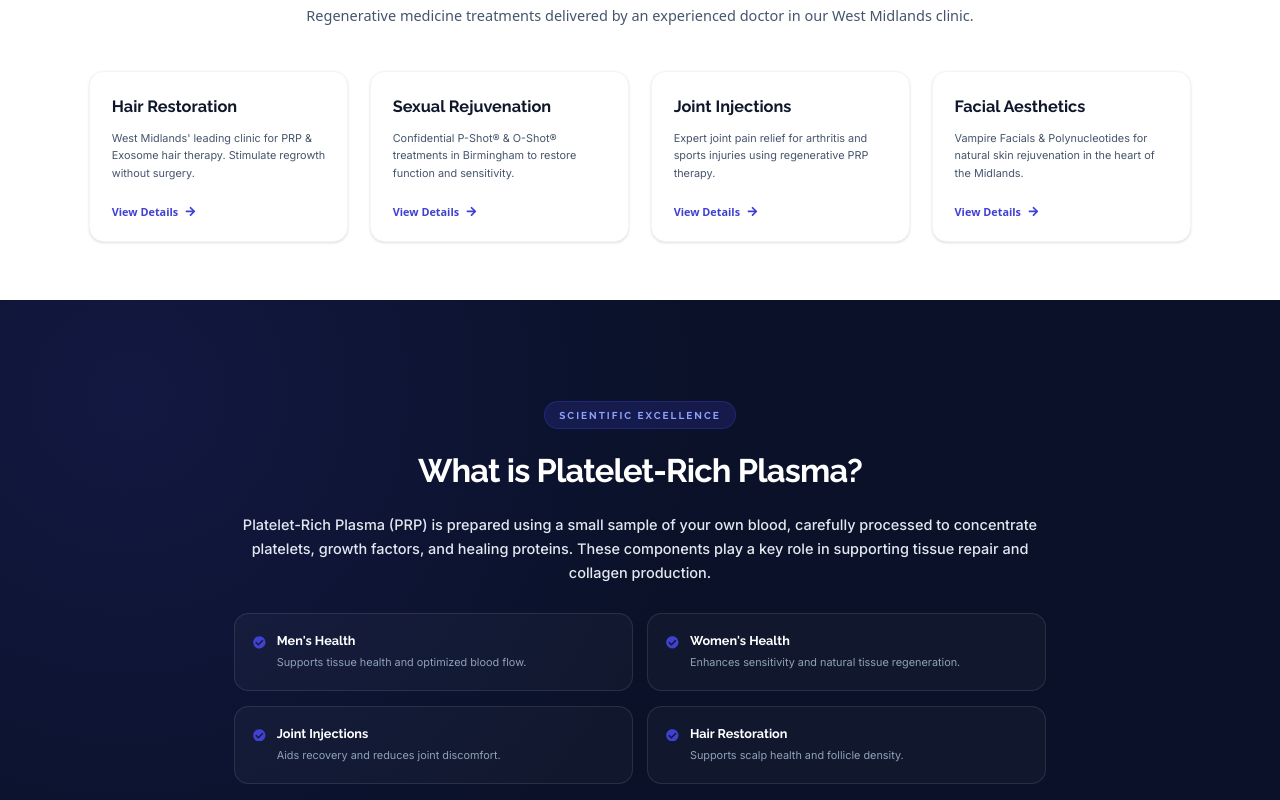
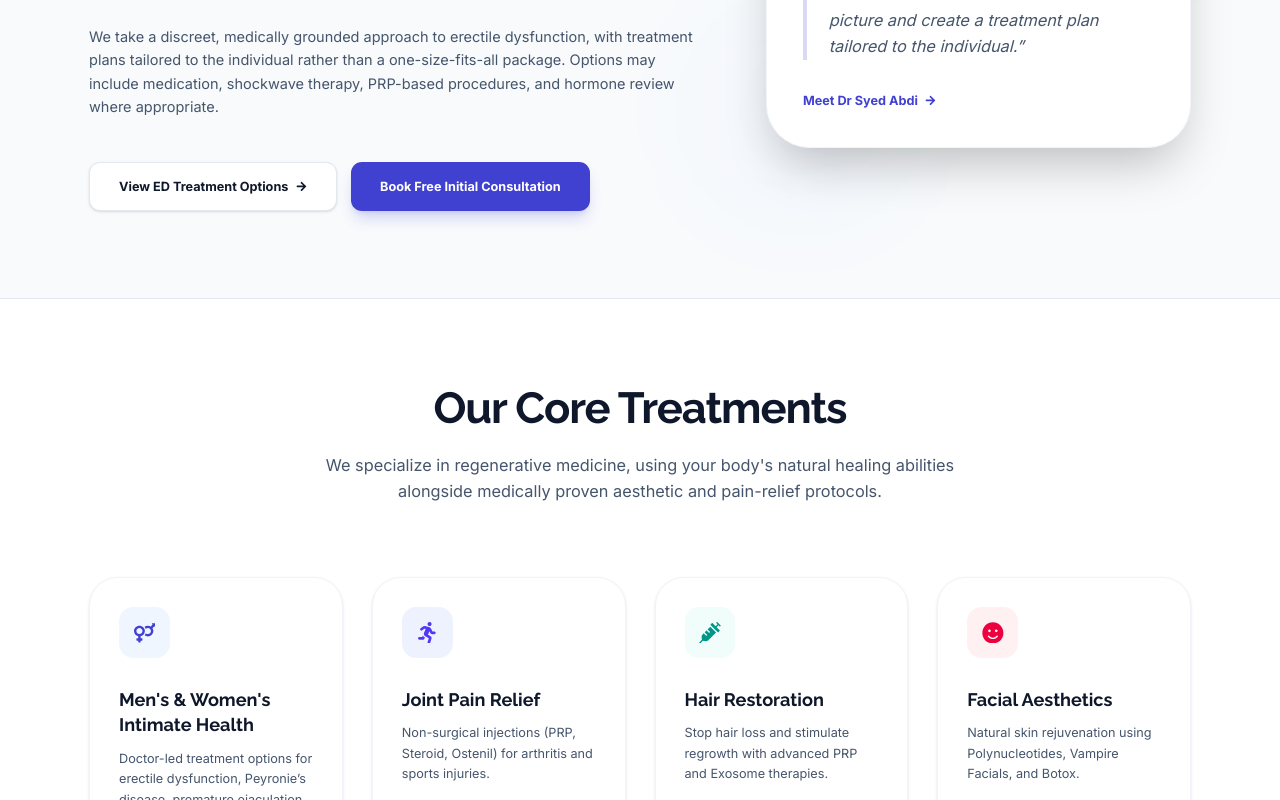
Before and after one commit to binithekid/Healing-PRP-Clinics-Preview, a Next.js app: page /birmingham in a window 1280 px wide. Shown: the part 906-1706 px from the top of the page. Built offline with nearby package versions, Linux system fonts and the light colour scheme.

Commit message:
Update BirminghamHomeClient.tsx

```diff
--- a/src/components/pages/BirminghamHomeClient.tsx
+++ b/src/components/pages/BirminghamHomeClient.tsx
@@ -1,22 +1,15 @@
 "use client";
 
-import { useState, useEffect } from "react";
-import { motion } from "framer-motion";
-import {
-  FaMapMarkerAlt,
-  FaArrowRight,
-  FaEnvelope,
-  FaGoogle,
-  FaStar,
-  FaLock
-} from "react-icons/fa";
 import Link from "next/link";
+import Hero from "@/components/Hero";
+import EDFeatureBlock from "@/components/EDFeatureBlock";
+import ServiceOverview from "@/components/ServiceOverview";
+import PRPExplanationSection from "@/components/PRPExplanationSection";
+import DynamicFAQ from "@/components/DynamicFAQ";
 import ContactCTASection from "@/components/ContactCTASection";
+import LocationSection from "@/components/LocationSection";
 import Footer from "@/components/Footer";
-import PRPExplanationSection from "@/components/PRPExplanationSection";
-import LocationSection from "@/components/LocationSection";
 import TrustReviews from "@/components/TrustReviews";
-import DynamicFAQ from "@/components/DynamicFAQ";
 
 // Ensure the type exactly matches what is passed from page.tsx
 export interface FaqType {
@@ -29,214 +22,33 @@ export interface BirminghamClientProps {
 }
 
 export default function BirminghamHomeClient({ faqs }: BirminghamClientProps) {
-  const [isLoaded, setIsLoaded] = useState(false);
+  return (
+    <main className="flex flex-col w-full selection:bg-blue-100 transform-gpu">
 
-  useEffect(() => {
-    setIsLoaded(true);
-  }, []);
+      {/* 1. Smart Hero (Automatically detects /birmingham URL) */}
+      <Hero />
 
-  const handleConsultationClick = (e: React.MouseEvent) => {
-    e.preventDefault();
-    window.dispatchEvent(new CustomEvent("open-contact-drawer"));
-    const section = document.getElementById("contact-form-section");
-    if (section) {
-      section.scrollIntoView({ behavior: "smooth" });
-    }
-  };
+      {/* 2. Doctor Authority Block */}
+      <EDFeatureBlock />
 
-  const services = [
-    {
-      title: "Hair Restoration",
-      desc: "West Midlands' leading clinic for PRP & Exosome hair therapy. Stimulate regrowth without surgery.",
-      link: "/birmingham/hair-restoration",
-    },
-    {
-      title: "Sexual Rejuvenation",
-      desc: "Confidential P-Shot® & O-Shot® treatments in Birmingham to restore function and sensitivity.",
-      link: "/birmingham/sexual-rejuvenation",
-    },
-    {
-      title: "Joint Injections",
-      desc: "Expert joint pain relief for arthritis and sports injuries using regenerative PRP therapy.",
-      link: "/birmingham/joint-injections",
-    },
-    {
-      title: "Facial Aesthetics",
-      desc: "Vampire Facials & Polynucleotides for natural skin rejuvenation in the heart of the Midlands.",
-      link: "/birmingham/facial-aesthetics",
-    },
-  ];
-
-  return (
-    <main className="transform-gpu selection:bg-blue-100">
-      {/* --- HERO SECTION --- */}
-      <div className="relative md:h-[calc(100vh-4rem)] pb-5 md:pb-0 lg:h-[calc(100vh-5rem)] overflow-hidden flex items-center justify-center bg-[#0a1128]">
-        <div className="absolute inset-0 z-0">
-          <img
-            src="/mobilehero.webp"
-            alt="Birmingham Clinic Hero"
-            className="absolute inset-0 w-full h-full object-cover sm:hidden opacity-60"
-            // @ts-expect-error - fetchpriority supported by browsers
-            fetchpriority="high"
-          />
-          <img
-            src="/herobg.webp"
-            alt="Birmingham Clinic Hero"
-            className="absolute inset-0 w-full h-full object-cover hidden sm:block opacity-60"
-            // @ts-expect-error - fetchpriority supported by browsers
-            fetchpriority="high"
-          />
-          <div className="absolute inset-0 bg-gradient-to-b from-black/40 via-black/20 to-black/60"></div>
-        </div>
-
-        <div className="relative z-20 w-full max-w-5xl mx-auto px-4 sm:px-6 lg:px-8 text-center mt-[-4vh]">
-          <div className={`inline-block px-4 py-1.5 bg-blue-600 text-white rounded-full text-[10px] mb-6 font-bold uppercase tracking-[0.2em] transition-all duration-700 ${isLoaded ? "opacity-100 translate-y-0" : "opacity-0 translate-y-4"}`}>
-            <FaMapMarkerAlt className="inline-block mr-2 mb-0.5" /> Birmingham Clinic
-          </div>
-
-          <h1 className={`md:text-5xl text-3xl font-bold font-raleway text-white leading-tight mb-3 tracking-tight transition-all duration-700 delay-100 ${isLoaded ? "opacity-100 translate-y-0" : "opacity-0 translate-y-4"}`}>
-            Natural Regeneration Treatments <br /> in Birmingham
-          </h1>
-
-          <h2 className={`mt-1 md:text-lg text-base text-blue-100 font-medium leading-relaxed transition-all duration-700 delay-200 ${isLoaded ? "opacity-100 translate-y-0" : "opacity-0 translate-y-4"}`}>
-            Confidential Care by a GMC Registered Experienced Doctor
-          </h2>
-
-          <p className={`mt-3 text-sm md:text-base text-white/90 leading-relaxed max-w-2xl mx-auto mb-8 transition-all duration-700 delay-300 ${isLoaded ? "opacity-100 translate-y-0" : "opacity-0 translate-y-4"}`}>
-            Specialist regenerative treatments for Hair Loss, Sexual Wellness, and Joint Pain.
-            Serving Edgbaston, Solihull, and the West Midlands.
-          </p>
-
-          <div className={`flex flex-col sm:flex-row gap-4 justify-center transition-all duration-700 delay-400 ${isLoaded ? "opacity-100 translate-y-0" : "opacity-0 translate-y-4"}`}>
-            <button
-              onClick={handleConsultationClick}
-              className="px-10 py-3.5 flex items-center justify-center text-sm bg-[#4041d1] hover:bg-[#2a2bb8] text-white rounded-xl font-bold transition-all shadow-xl active:scale-95 gap-2 group font-inter"
-            >
-              <FaEnvelope className="w-4 h-4 group-hover:rotate-12 transition-transform" />
-              Book Consultation
-            </button>
-          </div>
-        </div>
-
-        {/* --- HERO TRUST BADGES --- */}
-        <div className={`md:block absolute hidden bottom-0 left-0 right-0 bg-slate-900/90 backdrop-blur-md border-t border-white/10 transition-all duration-1000 ${isLoaded ? "opacity-100 translate-y-0" : "opacity-0 translate-y-8"}`}>
-          <div className="px-2 py-4 max-w-7xl mx-auto">
-            <div className="grid grid-cols-4 gap-2 divide-x divide-white/10">
-              {/* Google 5-Star Link */}
-              <a href="#reviews-section" onClick={(e) => {
-                e.preventDefault();
-                document.getElementById('reviews-section')?.scrollIntoView({ behavior: 'smooth' });
-              }} className="flex justify-center items-center group cursor-pointer px-2">
-                <div className="flex items-center gap-3">
-                  <div className="w-9 h-9 bg-white rounded-full flex items-center justify-center text-[#4285F4] group-hover:scale-110 transition-transform shadow-md">
-                    <FaGoogle className="w-4 h-4" />
-                  </div>
-                  <div className="flex flex-col items-start">
-                    <div className="flex text-amber-400 text-[10px] mb-0.5">
-                      <FaStar /><FaStar /><FaStar /><FaStar /><FaStar />
-                    </div>
-                    <span className="text-white text-[9px] font-bold tracking-widest uppercase opacity-90 group-hover:opacity-100 font-inter">
-                      5.0 Patient Rating
-                    </span>
-                  </div>
-                </div>
-              </a>
-
-              {/* Experience Badge */}
-              <div className="flex justify-center items-center px-2 opacity-90 hover:opacity-100 transition-opacity">
-                <div className="flex items-center gap-3">
-                  <div className="w-9 h-9 bg-[#4041d1] rounded-full flex items-center justify-center text-white font-bold text-[12px] shadow-md border border-white/10">
-                    10+
-                  </div>
-                  <div className="flex flex-col items-start">
-                    <span className="text-white text-[9px] font-bold uppercase tracking-widest leading-tight font-inter">Years</span>
-                    <span className="text-blue-400 text-[9px] font-semibold tracking-wider uppercase leading-tight mt-0.5 font-inter">Experience</span>
-                  </div>
-                </div>
-              </div>
-
-              {/* GMC Badge */}
-              <div className="flex justify-center items-center px-2 opacity-90 hover:opacity-100 transition-opacity">
-                <div className="flex items-center gap-3">
-                  <div className="w-9 h-9 bg-[#1f3a68] rounded-full flex items-center justify-center text-white font-bold text-[11px] shadow-md border border-white/10">
-                    GMC
-                  </div>
-                  <div className="flex flex-col items-start">
-                    <span className="text-white text-[9px] font-bold uppercase tracking-widest leading-tight font-inter">Registered</span>
-                    <span className="text-blue-400 text-[9px] font-semibold tracking-wider uppercase leading-tight mt-0.5 font-inter">Doctor</span>
-                  </div>
-                </div>
-              </div>
-
-              {/* Privacy Badge */}
-              <div className="flex justify-center items-center px-2 opacity-90 hover:opacity-100 transition-opacity">
-                <div className="flex items-center gap-3">
-                  <div className="w-9 h-9 bg-slate-800 rounded-full flex items-center justify-center text-slate-300 shadow-md border border-white/10">
-                    <FaLock className="w-3.5 h-3.5" />
-                  </div>
-                  <div className="flex flex-col items-start">
-                    <span className="text-white text-[9px] font-bold uppercase tracking-widest leading-tight font-inter">Strictly 1:1</span>
-                    <span className="text-blue-400 text-[9px] font-semibold tracking-wider uppercase leading-tight mt-0.5 font-inter">Discreet Care</span>
-                  </div>
-                </div>
-              </div>
-
-            </div>
-          </div>
-        </div>
+      {/* 3. Smart Services Grid (Automatically routes to /birmingham links) */}
+      <div id="treatments">
+        <ServiceOverview />
       </div>
 
-      {/* --- SERVICES SECTION --- */}
-      <section id="services" className="py-16 bg-white contain-paint">
-        <div className="max-w-7xl mx-auto px-4 sm:px-6 lg:px-8">
-          <div className="text-center mb-12">
-            <h2 className="text-3xl md:text-4xl font-raleway font-bold text-slate-900 tracking-tight">
-              Our Birmingham Treatments
-            </h2>
-            <p className="text-slate-600 text-base mt-4 max-w-3xl mx-auto leading-relaxed">
-              Regenerative medicine treatments delivered by an experienced doctor in our West Midlands clinic.
-            </p>
-          </div>
-
-          <div className="grid grid-cols-1 md:grid-cols-2 lg:grid-cols-4 gap-6">
-            {services.map((service, index) => (
-              <motion.div
-                key={index}
-                className="bg-white p-6 rounded-2xl border border-slate-100 shadow-sm hover:shadow-xl transition-all group flex flex-col transform-gpu"
-                initial={{ opacity: 0, y: 15 }}
-                whileInView={{ opacity: 1, y: 0 }}
-                viewport={{ once: true, amount: 0.1 }}
-                transition={{ duration: 0.4 }}
-              >
-                <h3 className="text-lg font-raleway font-bold text-slate-900 mb-3 group-hover:text-[#4041d1] transition-colors">
-                  {service.title}
-                </h3>
-                <p className="text-slate-600 mb-6 font-inter text-xs leading-relaxed flex-grow">
-                  {service.desc}
-                </p>
-                <Link
-                  href={service.link}
-                  className="inline-flex items-center text-[#4041d1] text-xs font-bold group-hover:gap-2 transition-all"
-                >
-                  View Details <FaArrowRight className="ml-2 w-3 h-3" />
-                </Link>
-              </motion.div>
-            ))}
-          </div>
-        </div>
-      </section>
-
+      {/* 4. PRP Explanation Section */}
       <PRPExplanationSection />
 
       {/* --- CTA BAR --- */}
       <section className="py-12 bg-white border-t border-slate-50">
         <div className="max-w-7xl mx-auto px-4 sm:px-6 lg:px-8 flex flex-col md:flex-row justify-center items-center gap-4">
 
+          {/* Swapped to a high-converting Booking CTA */}
           <Link
-            href="/our-doctor"
+            href="#contact-form-section"
             className="px-8 py-3.5 w-full md:w-max flex items-center justify-center text-sm bg-[#0A1128] hover:bg-slate-800 text-white rounded-xl font-bold transition-all shadow-lg active:scale-95 gap-2 font-inter"
           >
-            Meet Your Doctor
+            Book Free Initial Consultation
           </Link>
 
           <Link
@@ -255,13 +67,15 @@ export default function BirminghamHomeClient({ faqs }: BirminghamClientProps) {
         </div>
       </section>
 
+      {/* 5. Dynamic FAQs (Fed from birmingham/page.tsx) */}
       <DynamicFAQ faqs={faqs} locationName="Birmingham" />
 
-      {/* Google Reviews */}
+      {/* 6. Google Reviews - Birmingham Specific Widget ID Kept Intact */}
       <div id="reviews-section">
         <TrustReviews widgetUrl="https://cdn.trustindex.io/loader.js?e2cf4a365239367f2a3607c0513" />
       </div>
 
+      {/* 7. Contact & Location */}
       <div id="contact-form-section" className="contain-layout">
         <ContactCTASection />
         <LocationSection />
```
